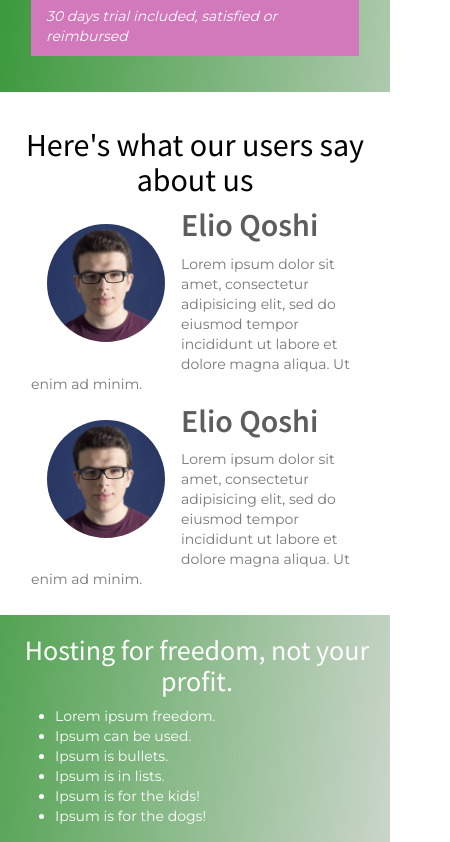
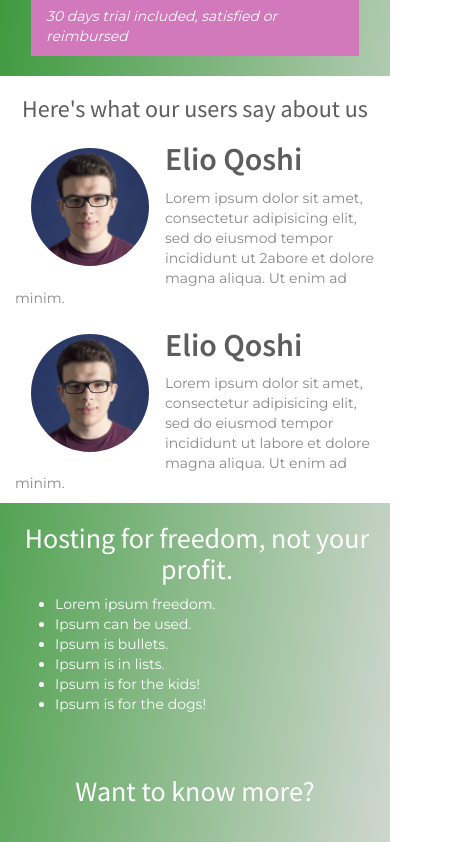
Before and after one commit to tgrecojs/indiehoster, a website: page public/index.html in a window 390 px wide. Shown: the part 3491-4333 px from the top of the page, 450 px wide, since content can reach past the window. Drawn offline with nearby package versions, Linux system fonts and the light colour scheme.

Commit message:
SOLID COMMIT - SITE IS RESPONSIVE, EVERYTHING IS WORKING PROPERLY. NEED TO FIX BG-GRADIENT & small shit like that

```diff
--- a/public/index.html
+++ b/public/index.html
@@ -167,14 +167,14 @@
             <!-- END FIRST IMG-DIV CONTAINER -->
             <!--BEGIN TESTIMONIAL DIV - NO CONTAINER -->
             <div class="container-fluid">
-                <div class="row testimonial-row">
-                    <h3>Here's what our users say about us</h3>
-                    <div class="col-md-4 col-md-offset-1">
+                <div class="row">
+                    <h3 class="center">Here's what our users say about us</h3>
+                    <div class="col-xs-12 col-md-4 col-md-offset-2">
                         <img src="img/elio.jpg" class="pull-left img-circle" alt="">
                         <h4 class="testimonial-name"><b>Elio Qoshi</b></h4>
-                        <p>Lorem ipsum dolor sit amet, consectetur adipisicing elit, sed do eiusmod tempor incididunt ut labore et dolore magna aliqua. Ut enim ad minim.</p>
+                        <p>Lorem ipsum dolor sit amet, consectetur adipisicing elit, sed do eiusmod tempor incididunt ut 2abore et dolore magna aliqua. Ut enim ad minim.</p>
                     </div>
-                    <div class="col-md-4 col-md-offset-1">
+                    <div class="col-xs-12 col-md-4">
                         <img src="img/elio.jpg" class="pull-left img-circle" alt="">
                         <h4 class="testimonial-name"><b>Elio Qoshi</b></h4>
                         <p>Lorem ipsum dolor sit amet, consectetur adipisicing elit, sed do eiusmod tempor incididunt ut labore et dolore magna aliqua. Ut enim ad minim.</p>
@@ -213,8 +213,8 @@
                         </div>
                     </div>
                 </div>
-                <div class="row row-centered">
-                    <img class="logo-img" src="img/logo.svg" alt="IndieHolster Logo">
+                <div class="center-img">
+                    <img class="logo-img img-responsive" src="img/logo.svg" alt="IndieHolster Logo">
                 </div>
             </div>
         </div>
--- a/sass/main.scss
+++ b/sass/main.scss
@@ -52,6 +52,12 @@ h3 {
 .container,
 .container-fluid {
     font-family: $primary-font;
+}
+
+.container-fluid {
+    background: white;
+    color: #888;
+    min-height: 300px;
 }
 
 h1,
@@ -132,6 +138,7 @@ button.navbar-toggle {
 
 .logo-img {
     max-width: 450px;
+    margin-bottom: -15px;
 }
 
 .img-circle {
@@ -144,6 +151,7 @@ button.navbar-toggle {
     padding: 1rem;
     background: white;
     color: #777;
+    height: 300px;
 }
 
 .testimonial-row > h3 {
@@ -342,6 +350,10 @@ h3.text-center {
     font-size: 1.75rem;
 }
 
+.center {
+    text-align: center;
+}
+
 .footer-row {
     margin-top: 2rem;
     margin-bottom: 1rem;
```
Also changed, not shown: public/css/main.css.
